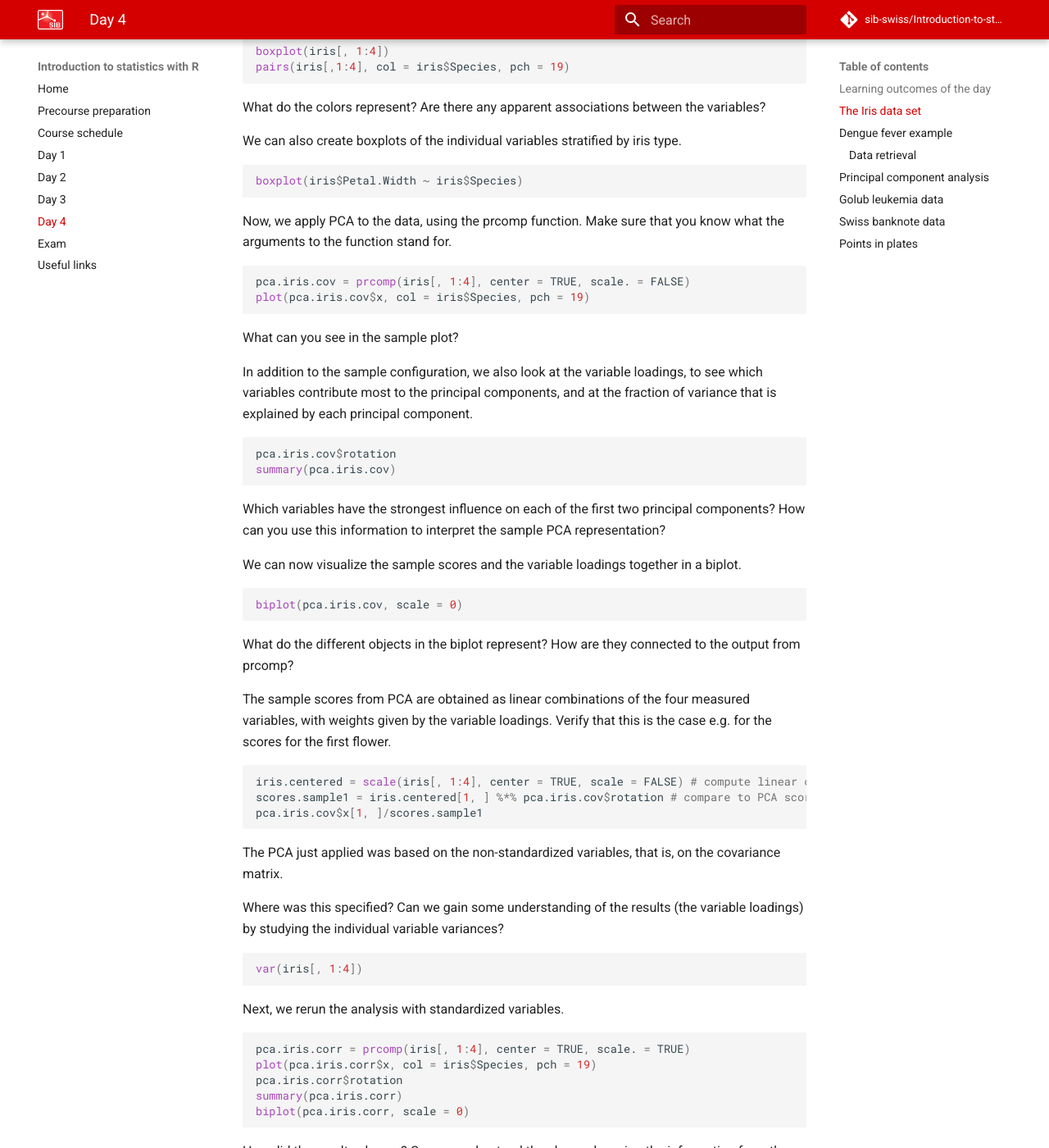
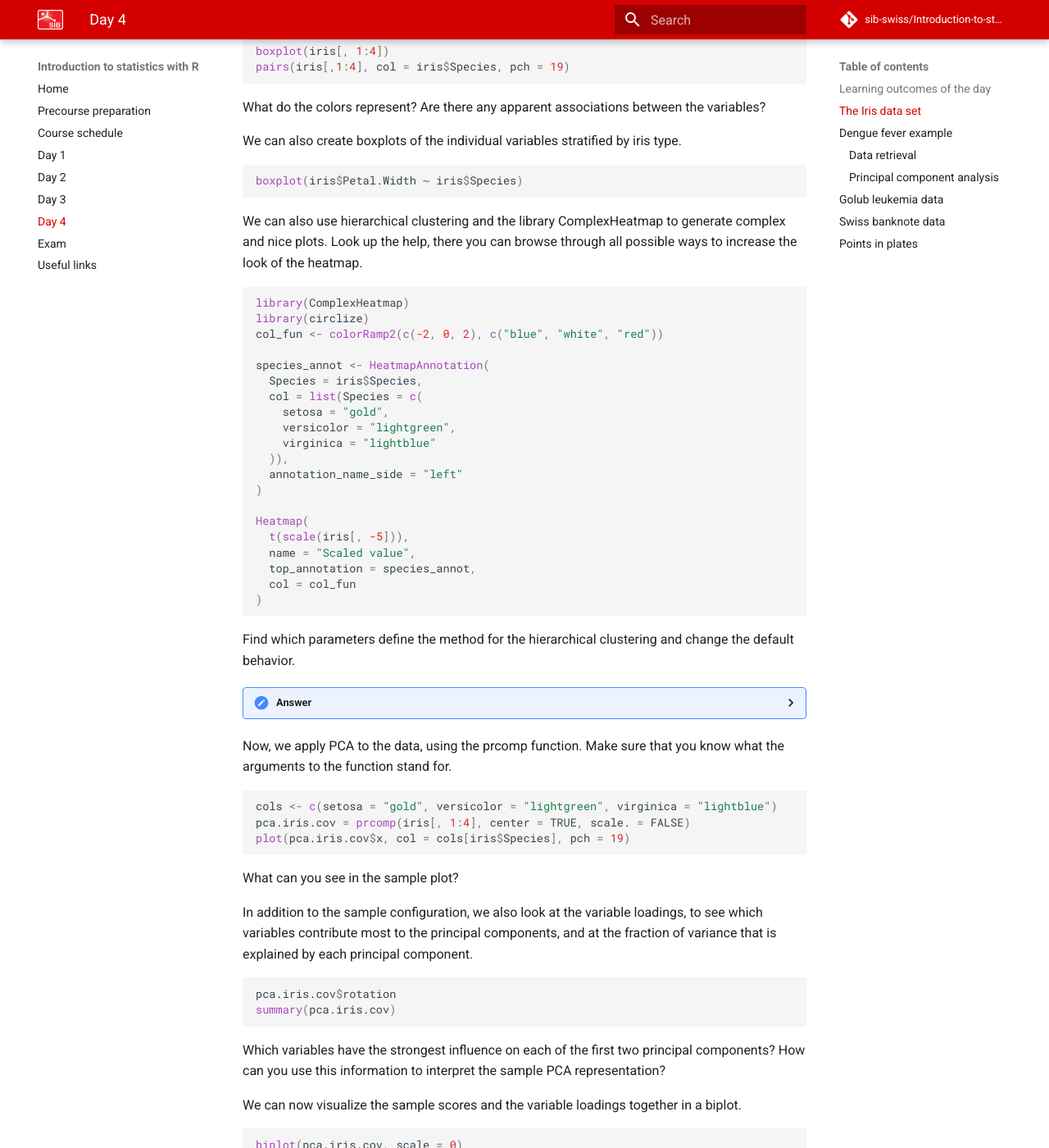
Before and after one commit to sib-swiss/Introduction-to-statistics-with-R, an MkDocs documentation site: the page built from docs/day4.md, in a window 1280 px wide and 1400 px high, scrolled down 877 px. Shown: the whole window at 82% size. Built offline with MkDocs 1.6.1 and Material for MkDocs 9.7.7, drawn with Linux system fonts in a browser that asks for light colours; comment, search, counter and statistics services are not loaded.

Commit message:
change_day4

````diff
--- a/docs/day4.md
+++ b/docs/day4.md
@@ -19,6 +19,9 @@ Slides of lectures:
 ## The Iris data set
 
 We will study the iris data set, containing measurements of the petal length and width and the sepal length and width for 150 iris flowers of three different types. The data set is available within R. First, we load the data, display its structure and summarize its content.
+
+
+
 ```r
 data(iris)
 str(iris)
@@ -38,17 +41,57 @@ pairs(iris[,1:4], col = iris$Species, pch = 19)
 
 What do the colors represent? Are there any apparent associations between the variables?
 
+
 We can also create boxplots of the individual variables stratified by iris type.
 ```r
 boxplot(iris$Petal.Width ~ iris$Species)
 ```
 
+We can also use hierarchical clustering and the library ComplexHeatmap to generate complex and nice plots. Look up the help, there you can browse through all possible ways to increase the look of the heatmap.
+
+```r
+library(ComplexHeatmap)
+library(circlize)
+col_fun <- colorRamp2(c(-2, 0, 2), c("blue", "white", "red"))
+
+species_annot <- HeatmapAnnotation(
+  Species = iris$Species,
+  col = list(Species = c(
+    setosa = "gold",
+    versicolor = "lightgreen",
+    virginica = "lightblue"
+  )),
+  annotation_name_side = "left"
+)
+
+Heatmap(
+  t(scale(iris[, -5])),
+  name = "Scaled value",
+  top_annotation = species_annot,
+  col = col_fun
+)
+```
+
+Find which parameters define the method for the hierarchical clustering and change the default behavior.
+
+??? Answer
+      ```r
+      Heatmap(
+      t(scale(iris[, -5])),
+      name = "Scaled value",
+      top_annotation = species_annot,
+      col = col_fun,
+      clustering_method_columns ="average",
+      clustering_distance_columns = "pearson")
+      ```
+
 Now, we apply PCA to the data, using the prcomp function. Make sure that you know what the arguments to the function stand for.
 
 
 ```r
+cols <- c(setosa = "gold", versicolor = "lightgreen", virginica = "lightblue")
 pca.iris.cov = prcomp(iris[, 1:4], center = TRUE, scale. = FALSE)
-plot(pca.iris.cov$x, col = iris$Species, pch = 19)
+plot(pca.iris.cov$x, col = cols[iris$Species], pch = 19)
 ```
 
 What can you see in the sample plot?
@@ -148,7 +191,7 @@ head(exprs(eset))
 head(fData(eset))
 ```
 
-## Principal component analysis
+### Principal component analysis
 
 First we perform a PCA using all the variables in the data set. We will perform the following analyses using data on probeset level, but it could also be done after summarizing the expression for all probe sets targeting the same gene.
 ```r
````
